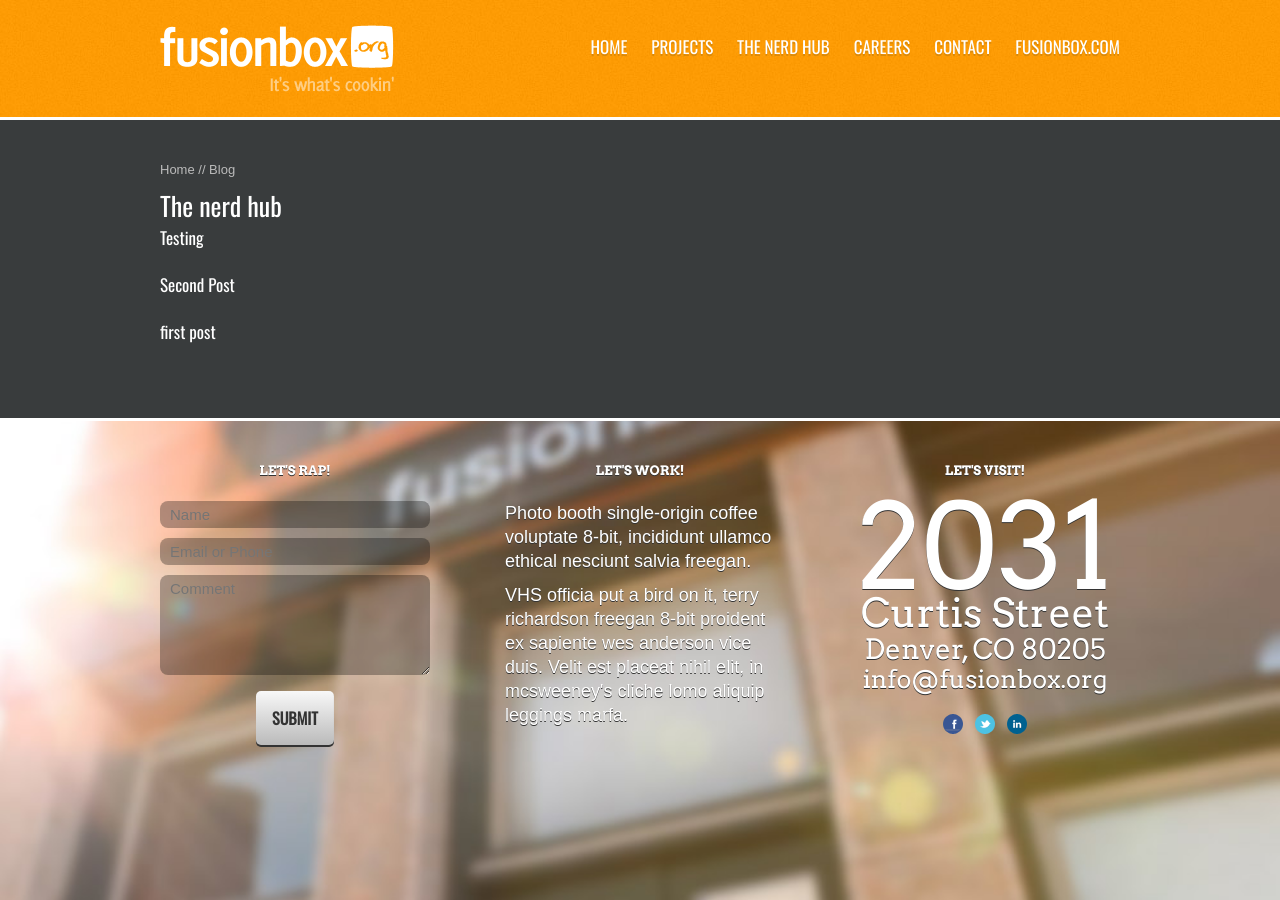
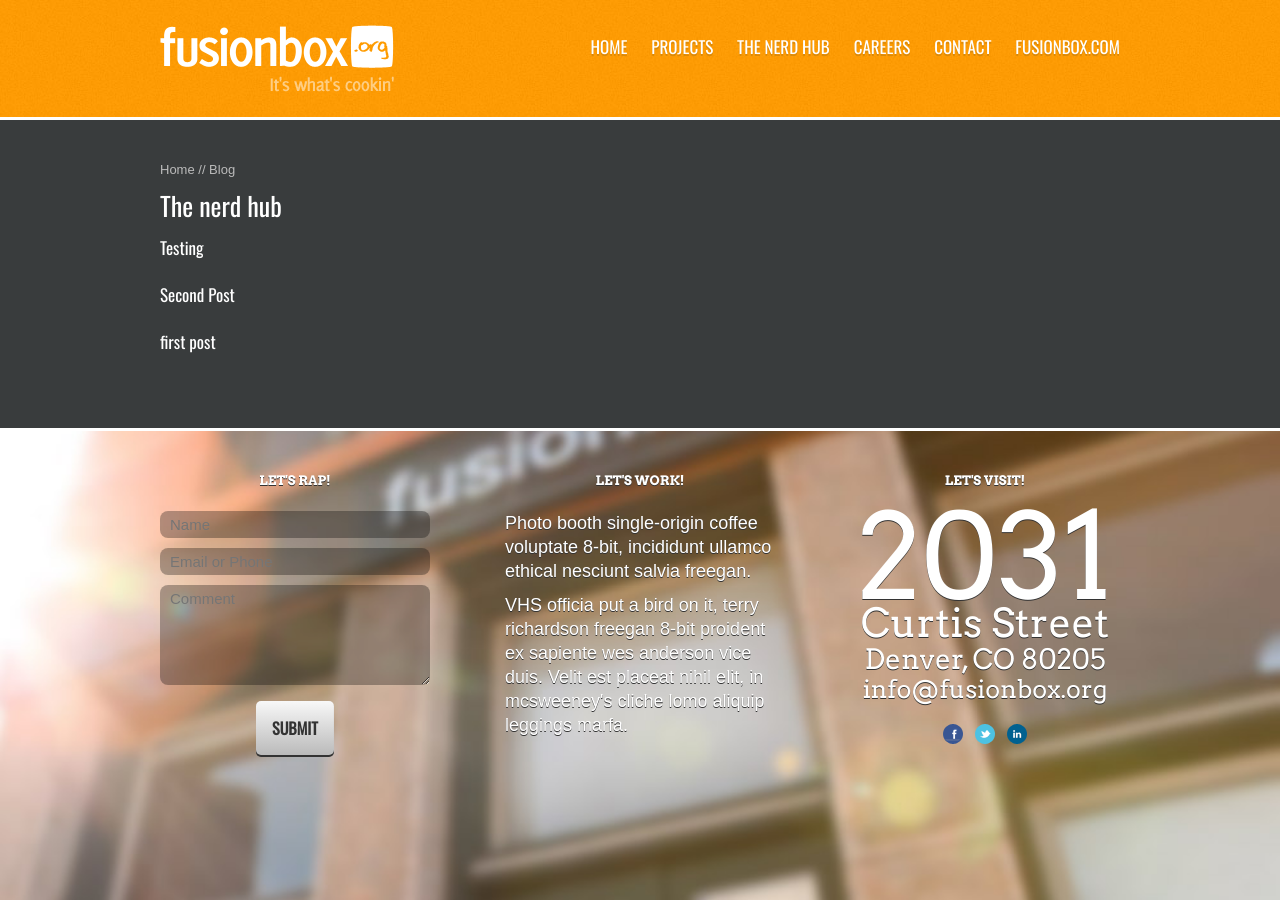
Before and after one commit to fusionbox/fusionbox.github.com, a Jekyll site: the page built from blog/index.html, in a window 1280 px wide. Built offline with Jekyll 4.4.1, drawn with Linux system fonts in a browser that asks for light colours; some web fonts are replaced.

Commit message:
refactoring css

```diff
--- a/css/fusionborg.css
+++ b/css/fusionborg.css
@@ -7,7 +7,7 @@
 
 .body { color: #bbbbbb; font-size: 13px; line-height: 20px; font-family: 'News Cycle', sans-serif; }
 
-h1 { color: #ffffff; font-size: 26px; line-height: 32px; font-family: 'Oswald', sans-serif; margin-bottom: 5px; }
+h1 { color: #ffffff; font-size: 26px; line-height: 32px; font-family: 'Oswald', sans-serif; margin-bottom: 15px; }
 h2 { color: #ffffff; font-size: 20px; line-height: 28px; font-family: 'Arvo', sans-serif; margin-bottom: 10px; }
 h3 { color: #ffffff; font-size: 17px; line-height: 22px; font-family: 'Oswald', sans-serif; margin-bottom: 5px; }
 h4 { color: #ffffff; font-size: 13px; line-height: 20px; font-family: 'Arvo', serif; font-weight: bold; margin-bottom: 5px; text-transform: uppercase; }
```
